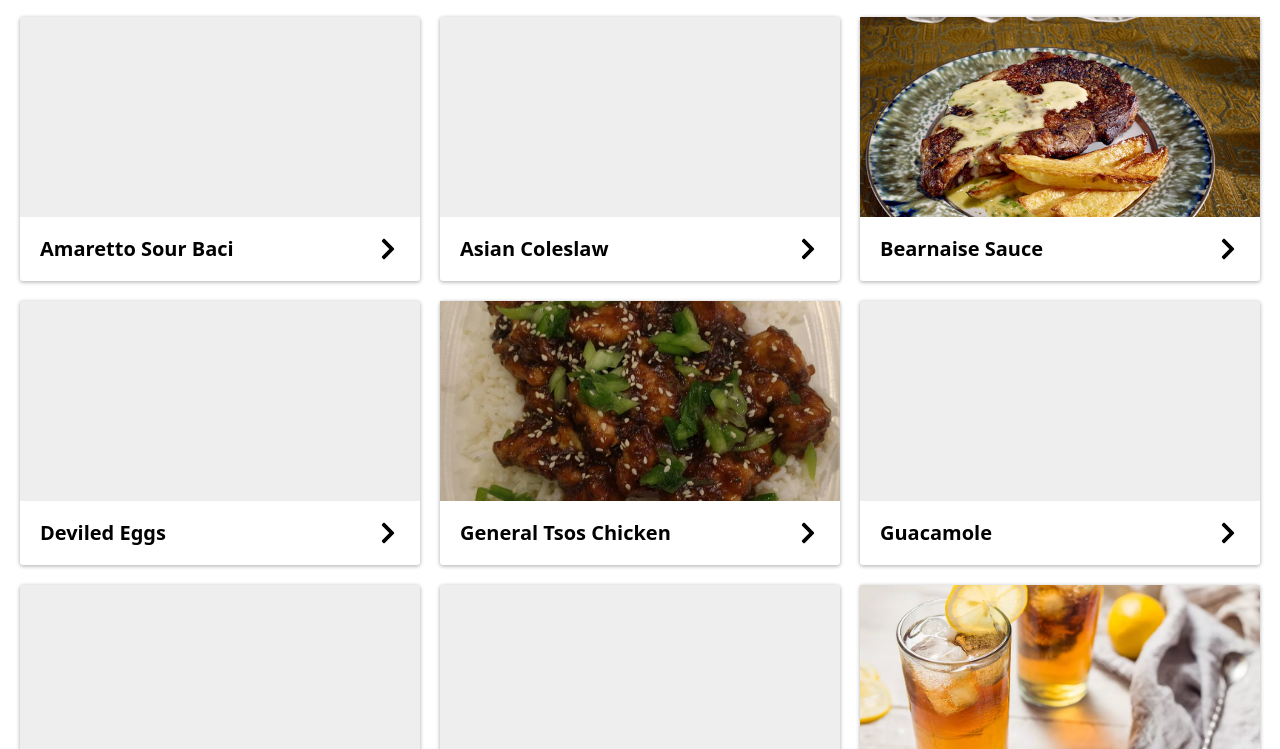
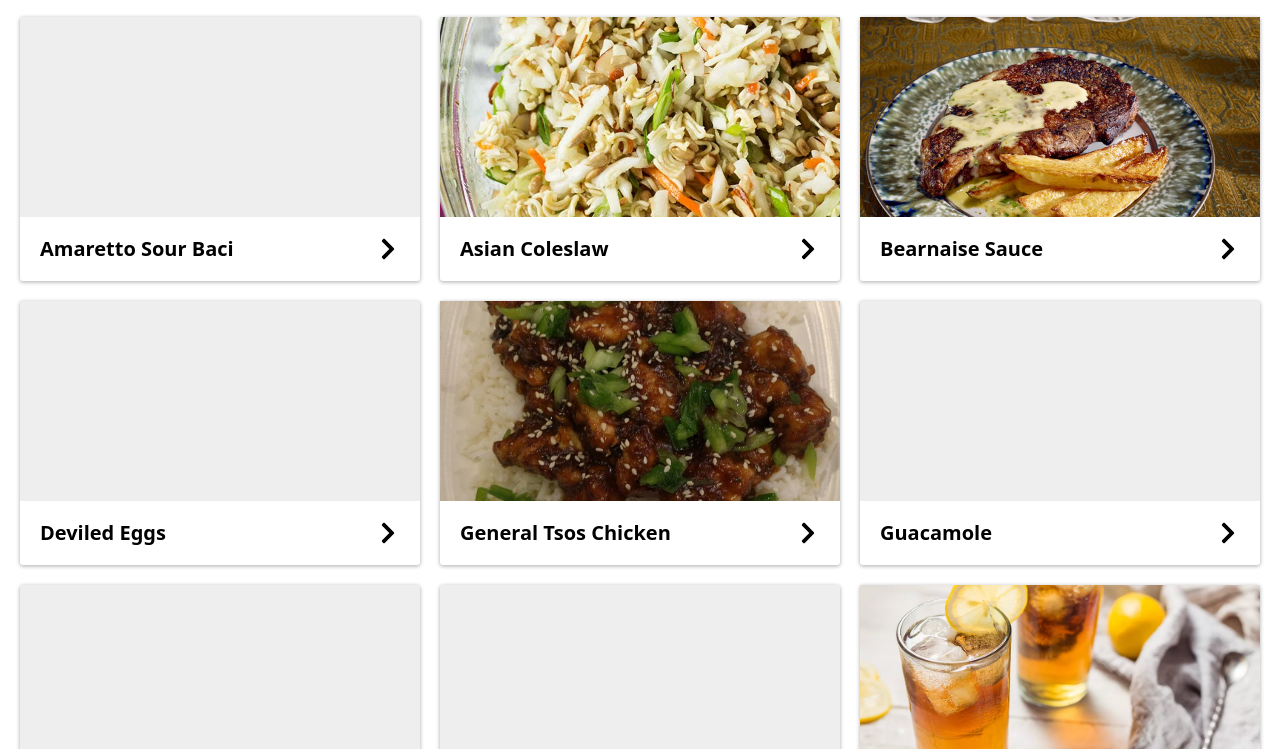
Before and after one commit to likens/recipes, a Gatsby site: page / in a window 1280 px wide. Shown: the part 51-800 px from the top of the page. Built offline with nearby package versions, Linux system fonts and the light colour scheme; Gatsby itself is replaced by a stand-in of ours.

Commit message:
Update Recipe “asian-coleslaw”

```diff
--- a/src/pages/recipes/asian-coleslaw.md
+++ b/src/pages/recipes/asian-coleslaw.md
@@ -5,7 +5,7 @@ date: 2020-06-23T02:09:16.969Z
 author: Caleb Likens
 inspiredby: http://www.tablefortwoblog.com/ridiculously-amazing-asian-ramen-salad/
 servingsize: "4"
-image: ""
+image: /img/asian-ramen-salad-tablefortwoblog-1.jpg
 ingredients:
   - quantity: "16"
     measurement: ounce
```
Also changed, not shown: static/img/asian-ramen-salad-tablefortwoblog-1.jpg (added).
